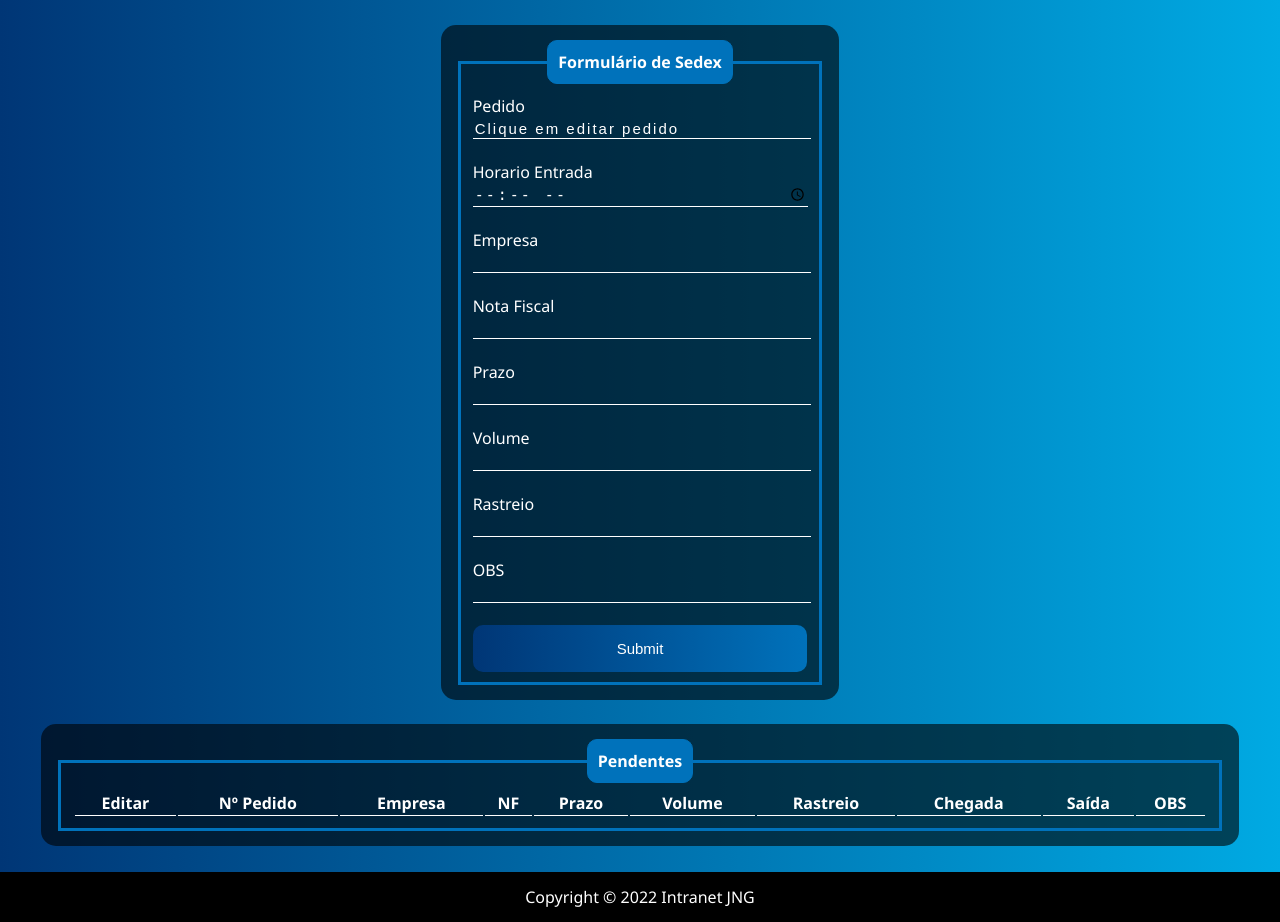
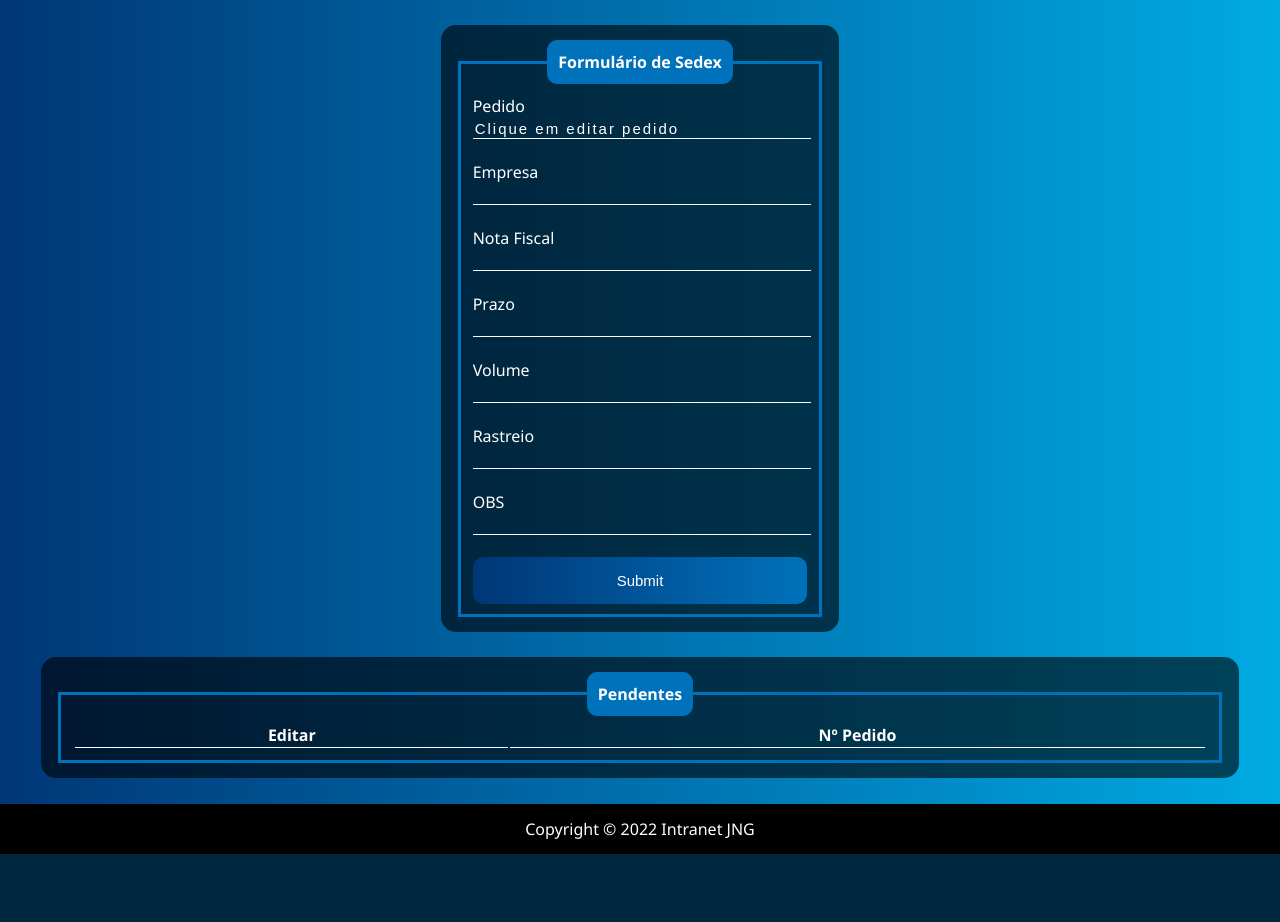
Before and after one commit to ViniciusNeriCosta1/Form_JNG, a PHP site: page /sedex.php in a window 1280 px wide. Shown: the part 122-1044 px from the top of the page. After the commit the page ends 976 px from the top, so only its background shows below. Run offline with PHP 8.4, Linux system fonts and the light colour scheme; tables that the repository leaves empty or names only in its code hold one stand-in row (values such as "Sample post"); lists and menus that the app fills with data are empty; some libraries are stand-ins or nearby versions.

Commit message:
retirado echos

```diff
--- a/atualiza.php
+++ b/atualiza.php
@@ -20,7 +20,6 @@ use function PHPSTORM_META\map;
         array(
             ':za_id' => $_GET['za_id'],
         ));
-        var_dump($info);
         switch($info[0]['za_tp_saida']){
             case "retira":
                 header('Location: retira.php');
--- a/pesquisaSedex.php
+++ b/pesquisaSedex.php
@@ -11,7 +11,7 @@
         $result = $sql->select("SELECT * FROM prd_p12.sza WHERE nf = '$data' OR pedido = '$data' OR data_saida = '$data' ORDER BY id DESC");
         $info = "Infos";
     }else{
-        $result = $sql->select("SELECT * FROM prd_p12.sza ORDER BY id DESC LIMIT 5");
+        $result = $sql->select("SELECT za_pedido, za_empresa, za_dt_lib_fat, za_dt_entrada, za_hr_chegada, za_hr_saida, za_obs FROM prd_p12.sza ORDER BY id DESC LIMIT 5");
     }
 ?>
 
@@ -63,6 +63,7 @@
                             <th>Volume</th>
                             <th>Rastreio</th>
                             <th>Chegada</th>
+                            <th>Saída</th>
                             <th>OBS</th>
                         </tr>
                     </thead>
@@ -77,6 +78,7 @@
                                 echo"<td>".$v['za_volume']."</td>";
                                 echo"<td>".$v['za_rastreio']."</td>";
                                 echo"<td>".$v['za_hr_chegada']."</td>";
+                                echo"<td>".$v['za_hr_saida']."</td>";
                                 echo"<td>".$v['za_obs']."</td>";
                                 echo"</tr>";
                             }
--- a/sedex.php
+++ b/sedex.php
@@ -15,14 +15,14 @@
     if(isset($_POST['submit']) && !empty($_POST['submit']))
     {
         $result = $sql->query('UPDATE prd_p12.sza SET
-        za_empresa = :za_empresa, za_nf = :za_nf, za_prazo = :za_prazo, za_volume = :za_volume, za_rastreio = :za_rastreio, za_hr_chegada = :za_hr_chegada, za_obs = :za_obs, za_ip = :za_ip WHERE za_id = :za_id',
+        za_empresa = :za_empresa, za_nf = :za_nf, za_prazo = :za_prazo, za_volume = :za_volume, za_rastreio = :za_rastreio, za_dt_entrada = :za_dt_entrada, za_obs = :za_obs, za_ip = :za_ip WHERE za_id = :za_id',
         array(
             ':za_empresa' => $_POST['empresa'],
             ':za_nf' => $_POST['nf'],
             ':za_prazo' => $_POST['prazo'],
             ':za_volume' => $_POST['volume'],
             ':za_rastreio' => $_POST['rastreio'],
-            ':za_hr_chegada' => $_POST['time_ent'],
+            ':za_dt_saida' => $_POST['time_ent'],
             ':za_obs' => $_POST['obs'],
             ':za_ip' => $_SERVER['REMOTE_ADDR'],
             ':za_id' => $_POST['za_id']
@@ -36,7 +36,7 @@
         }
     }
 
-    $result = $sql->select("SELECT za_pedido, za_empresa, za_nf, za_prazo, za_volume, za_rastreio, za_hr_chegada, za_obs, za_id
+    $result = $sql->select("SELECT za_pedido, za_empresa, za_nf, za_prazo, za_volume, za_rastreio, za_dt_entrada, za_obs, za_id
     FROM prd_p12.sza WHERE za_tp_saida = 'sedex' AND za_dt_saida IS NULL ORDER BY za_id DESC");
 ?>
 
@@ -76,11 +76,6 @@
                     <div class="inputBox">
                         <label for="pedido" class="labelInput">Pedido</label>
                         <input type="text" name="pedido" id="pedido" class="inputUser" value="<?php if(!empty($_GET['za_id'])){ echo $v['za_pedido'];}else{ echo "Clique em editar pedido";}?>" disabled>
-                    </div>
-                    <br>
-                    <div class="inputBox">
-                        <label for="time_ent" class="labelInput">Horario Entrada</label>
-                        <input type="time" name="time_ent" id="time_ent" class="inputUser">
                     </div>
                     <br>
                     <div class="inputBox">
@@ -126,14 +121,6 @@
                         <tr>
                             <th>Editar</th>
                             <th>Nº Pedido</th>
-                            <th>Empresa</th>
-                            <th>NF</th>
-                            <th>Prazo</th>
-                            <th>Volume</th>
-                            <th>Rastreio</th>
-                            <th>Chegada</th>
-                            <th>Saída</th>
-                            <th>OBS</th>
                         </tr>
                     </thead>
                     <tbody>
@@ -144,16 +131,6 @@
                                 <a href='sedex.php?za_id={$v['za_id']}' name='editar' id='editar''><i class='fal fa-solid fa-file-pen'></i></a>
                                 </td>";
                                 echo"<td>".$v['za_pedido']."</td>";
-                                echo"<td>".$v['za_empresa']."</td>";
-                                echo"<td>".$v['za_nf']."</td>";
-                                echo"<td>".$v['za_prazo']."</td>";
-                                echo"<td>".$v['za_volume']."</td>";
-                                echo"<td>".$v['za_rastreio']."</td>";
-                                echo"<td>".$v['za_hr_chegada']."</td>";
-                                echo"<td>
-                                <button onclick='confirme(".$v['za_id'].")' name='saida' id='saida'><i class='fa-solid fa-check'></i></button>
-                                </td>";
-                                echo"<td>".$v['za_obs']."</td>";
                                 echo"</tr>";
                             }
                         ?>
@@ -168,6 +145,5 @@
         </div>
     </footer>
     <script src="./js/maxTam.js"></script>
-    <script src="./js/saidaPedido.js"></script>
 </body>
 </html>
```
